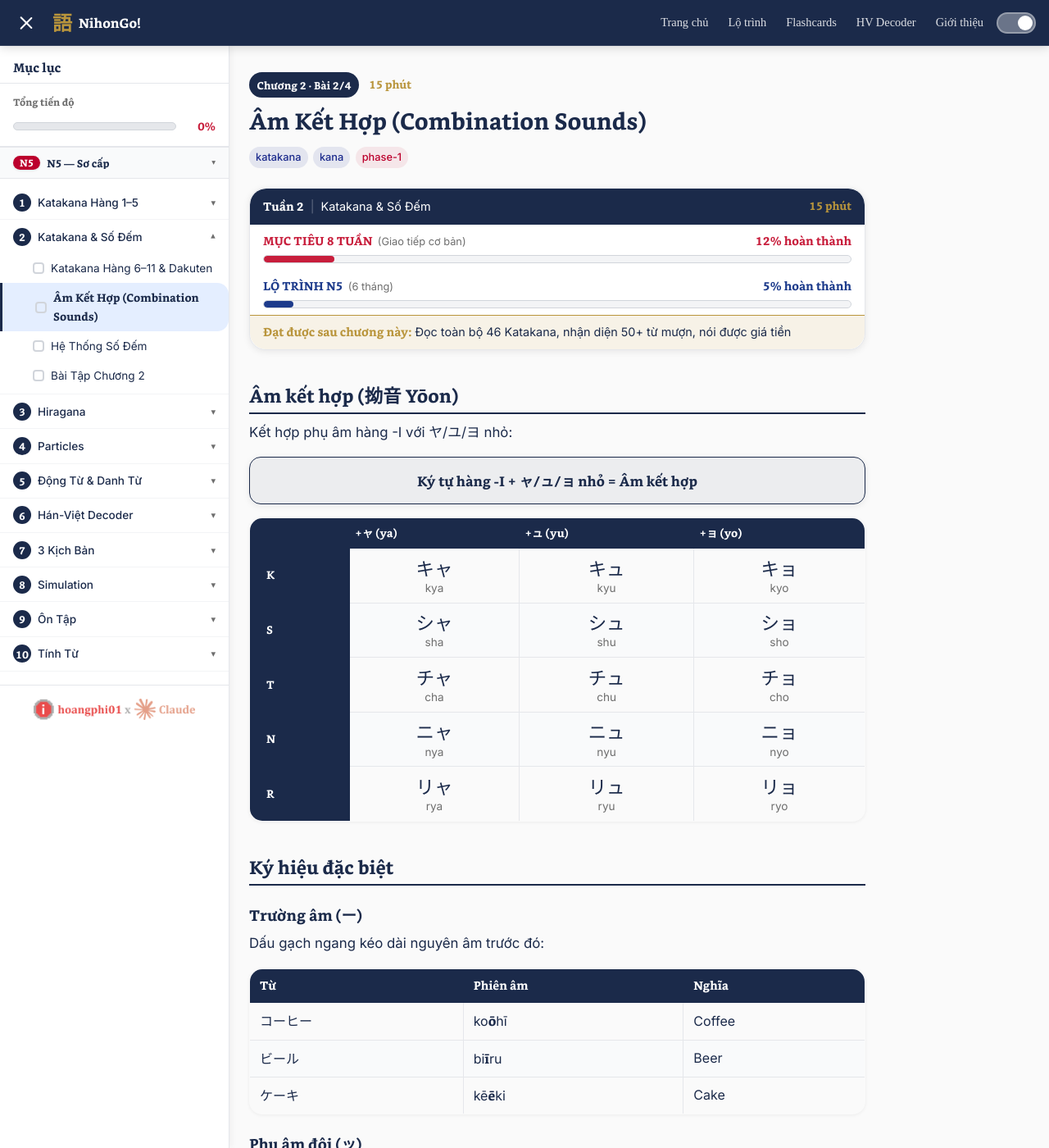
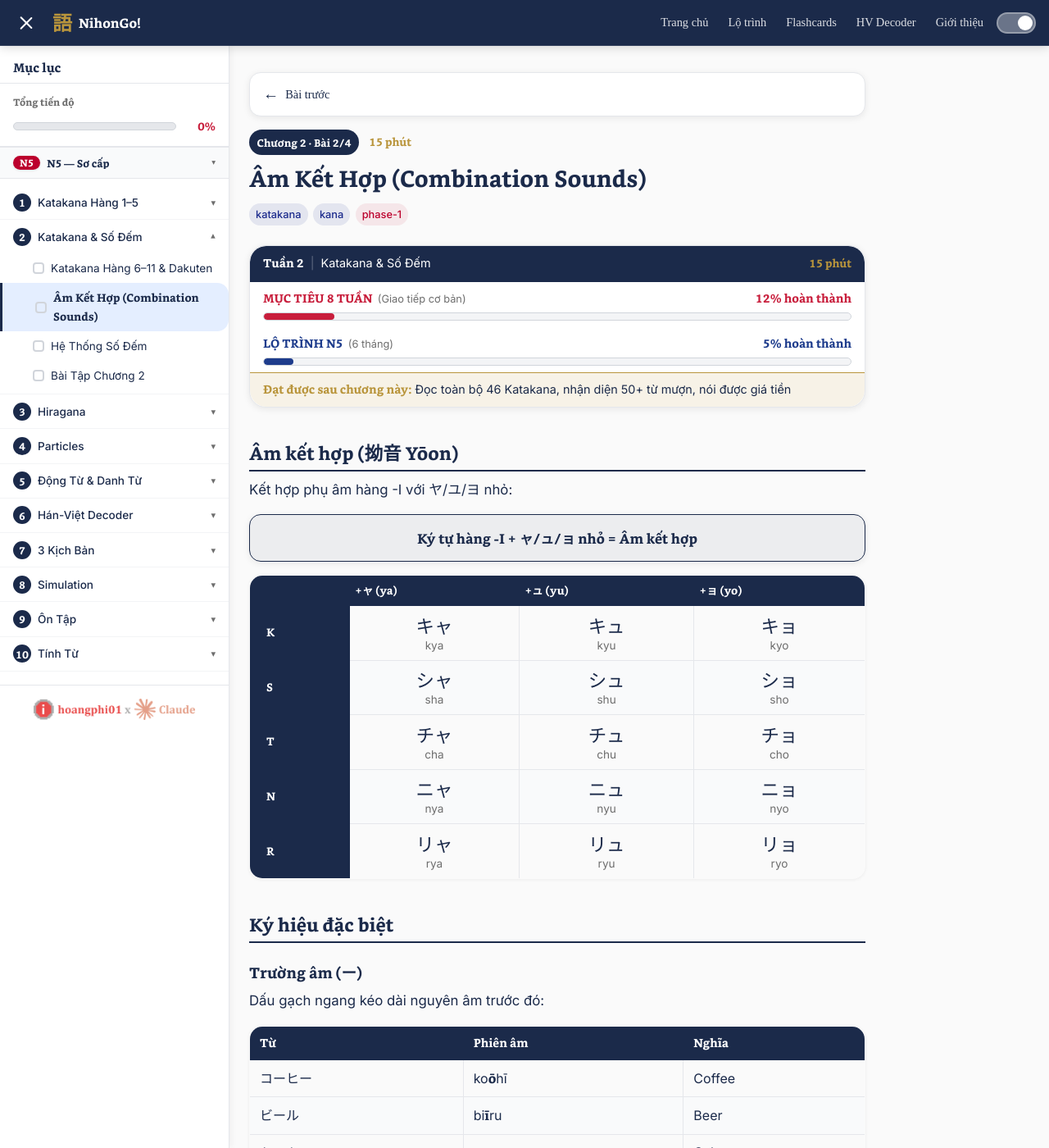
Before and after one commit to hoangphi01/learn-japanese, a Jekyll site: the page built from _lessons/ch02/02-am-ket-hop.md, in a window 1280 px wide and 1400 px high. Shown: the whole window at 82% size. Built offline with Jekyll 4.4.1, drawn with Linux system fonts in a browser that asks for light colours; some web fonts are replaced.

Commit message:
feat: add back button at top of all lessons and flashcard pages
- Lessons show "Bài trước" link (or "Trang chủ" for first lesson)
- Flashcard pages show "Flashcards" link back to hub index
- Add .lesson-nav-top CSS for top navigation styling

```diff
--- a/_layouts/lesson.html
+++ b/_layouts/lesson.html
@@ -2,6 +2,20 @@
 layout: default
 ---
 <article class="lesson-page" data-chapter="{{ page.chapter }}">
+  <nav class="lesson-nav-top">
+    {% if page.prev_lesson %}
+    <a href="{{ '/lessons/' | append: page.prev_lesson | append: '/' | relative_url }}" class="lesson-nav-btn prev">
+      <span class="nav-arrow">&larr;</span>
+      <span class="nav-label">Bài trước</span>
+    </a>
+    {% else %}
+    <a href="{{ '/' | relative_url }}" class="lesson-nav-btn prev">
+      <span class="nav-arrow">&larr;</span>
+      <span class="nav-label">Trang chủ</span>
+    </a>
+    {% endif %}
+  </nav>
+
   <header class="lesson-header">
     <div class="lesson-meta">
       <span class="lesson-badge">Chương {{ page.chapter }} · Bài {{ page.lesson }}/{{ page.total_lessons_in_chapter }}</span>
--- a/assets/css/style.css
+++ b/assets/css/style.css
@@ -852,6 +852,10 @@ strong { font-weight: 600; }
 
 /* ─── LESSON NAV ─────────────────────────────────── */
 
+.lesson-nav-top {
+  margin-bottom: 1rem;
+}
+
 .lesson-nav {
   display: flex;
   justify-content: space-between;
```
Also changed, not shown: _layouts/flashcard.html (+7 -0 lines), flashcards/hiragana.md (+7 -0 lines), flashcards/katakana.md (+7 -0 lines).
